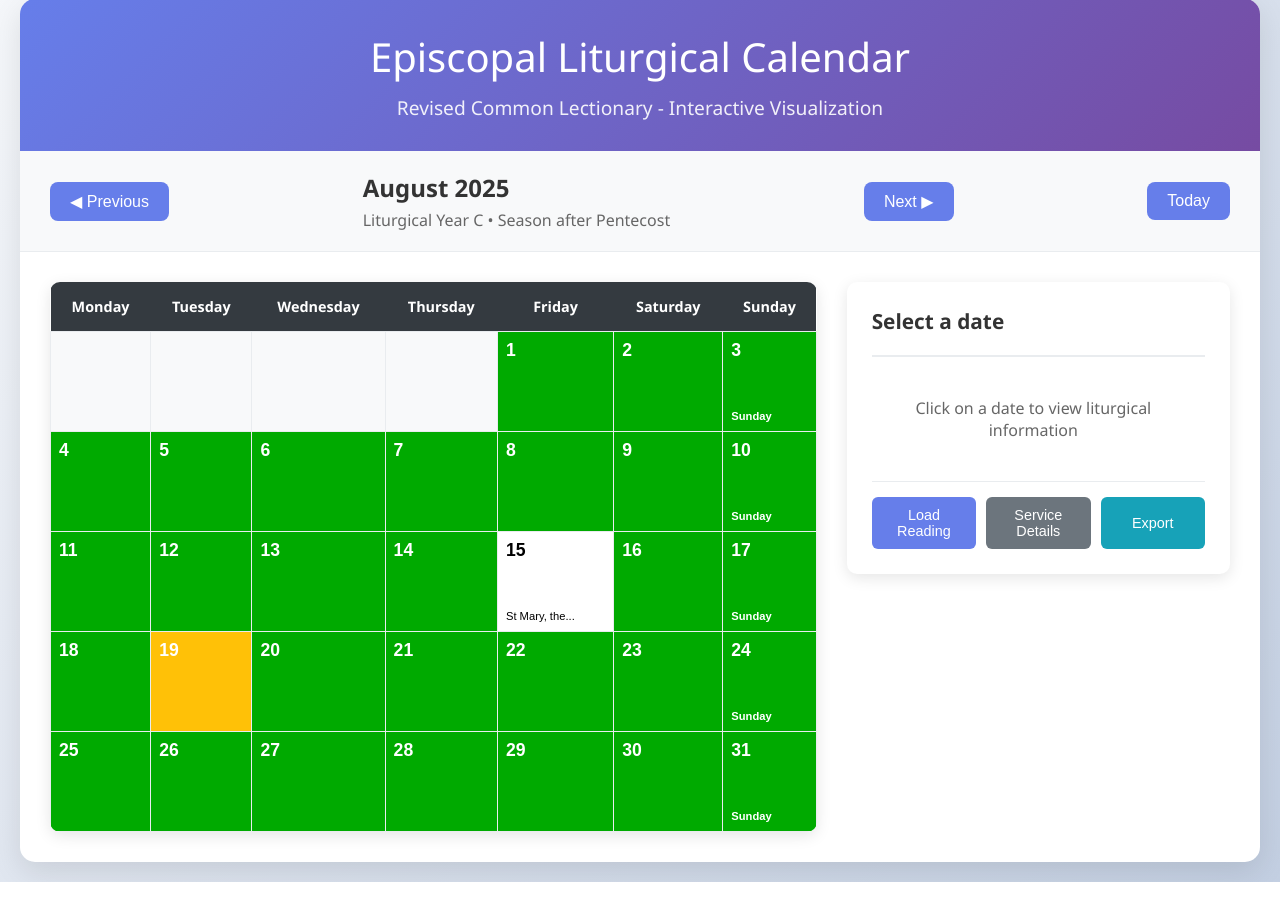
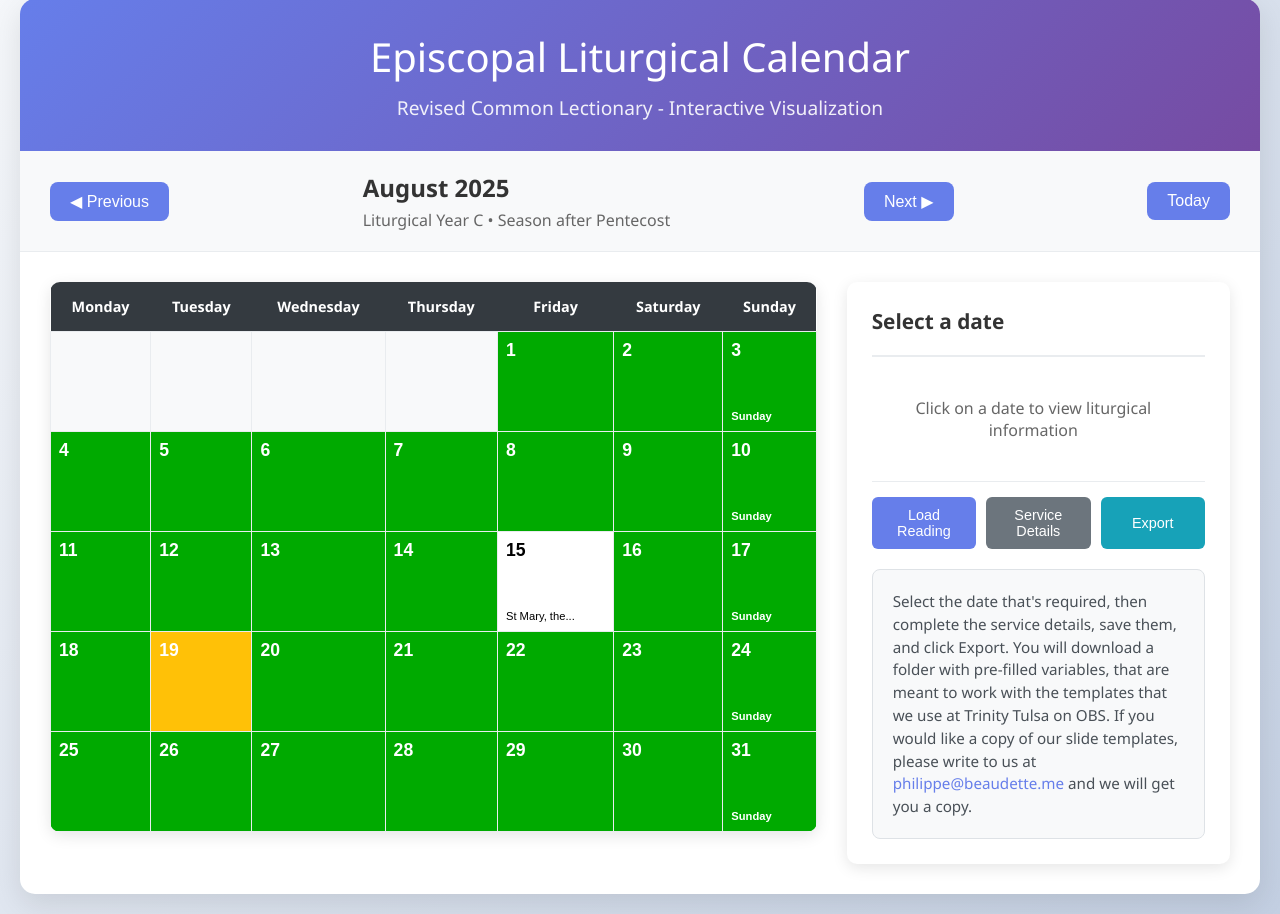
Before and after one commit to philippe-in-sf/LiturgyCreator, a Flask app: page / in a window 1280 px wide. Shown: the part 21-935 px from the top of the page. Before the commit the page ends 903 px from the top, so only its background shows below. Run offline with Flask 3, Linux system fonts and the light colour scheme.

Commit message:
Add instructions for selecting dates and exporting service details
Add a new HTML div with instructions and a mailto link to the calendar template in templates/calendar.html.

Replit-Commit-Author: Agent
Replit-Commit-Session-Id: 384dec8e-8a16-462f-a632-3e99a11fa241
Replit-Commit-Checkpoint-Type: full_checkpoint

```diff
--- a/templates/calendar.html
+++ b/templates/calendar.html
@@ -411,6 +411,31 @@
             margin: 10px 0;
         }
 
+        .instructions {
+            background: #f8f9fa;
+            border: 1px solid #dee2e6;
+            border-radius: 8px;
+            padding: 20px;
+            margin-top: 20px;
+            font-size: 0.95rem;
+            line-height: 1.5;
+        }
+
+        .instructions p {
+            margin: 0;
+            color: #495057;
+        }
+
+        .instructions a {
+            color: #667eea;
+            text-decoration: none;
+        }
+
+        .instructions a:hover {
+            color: #5a6fd8;
+            text-decoration: underline;
+        }
+
         @media (max-width: 768px) {
             .main-content {
                 grid-template-columns: 1fr;
@@ -481,6 +506,10 @@
                     <button class="action-btn btn-primary" onclick="loadReadings()">Load Reading</button>
                     <button class="action-btn btn-secondary" onclick="showServiceDetails()">Service Details</button>
                     <button class="action-btn btn-info" onclick="exportReading()">Export</button>
+                </div>
+
+                <div class="instructions">
+                    <p>Select the date that's required, then complete the service details, save them, and click Export. You will download a folder with pre-filled variables, that are meant to work with the templates that we use at Trinity Tulsa on OBS. If you would like a copy of our slide templates, please write to us at <a href="mailto:philippe@beaudette.me">philippe@beaudette.me</a> and we will get you a copy.</p>
                 </div>
             </div>
         </div>
```
